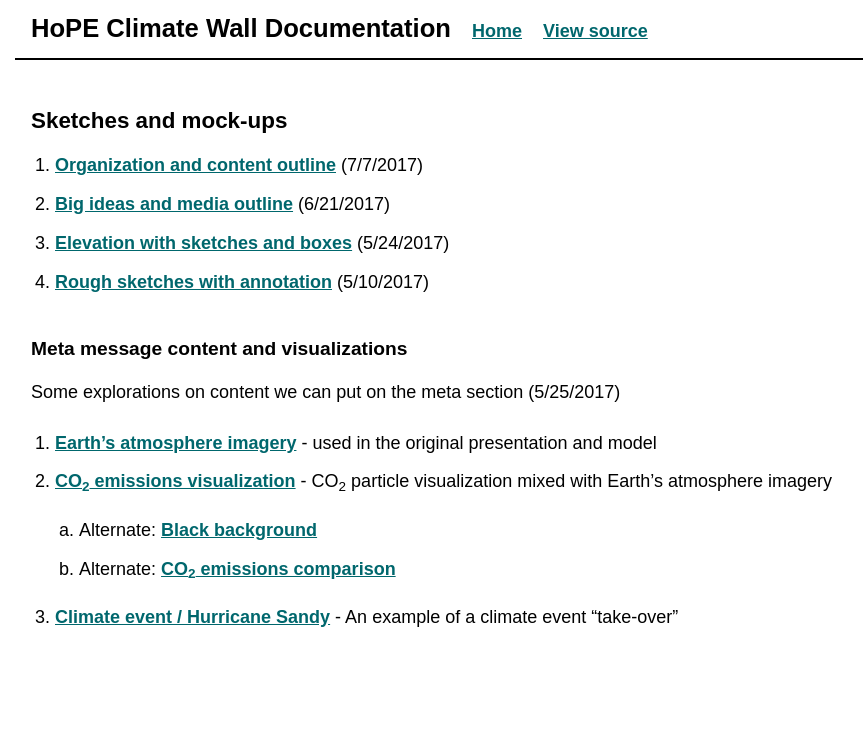
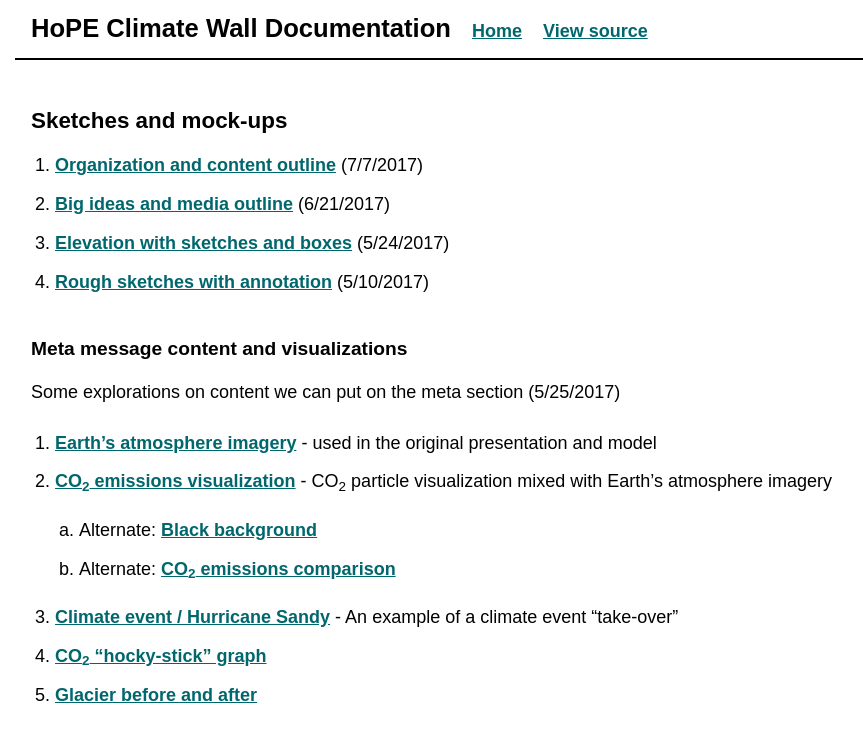
Before and after one commit to beefoo/climate-wall-docs, a Jekyll site: the page built from _design/sketches.md, in a window 1280 px wide. Shown: the top 742 px of the page, without its empty margins (155-1018 px from the left). Built offline with Jekyll 4.4.1, drawn with Linux system fonts in a browser that asks for light colours.

Commit message:
add meta mockups: co2 graph and glacier

```diff
--- a/_design/sketches.md
+++ b/_design/sketches.md
@@ -20,3 +20,5 @@ Some explorations on content we can put on the meta section (5/25/2017)
    1. Alternate: [Black background](https://s3.amazonaws.com/brianfoo-amnh/climateWallVideo_co2b_nobg.mp4)
    2. Alternate: [CO<sub>2</sub> emissions comparison](https://s3.amazonaws.com/brianfoo-amnh/climateWallVideo_co2-compare.mp4)
 3. [Climate event / Hurricane Sandy](https://s3.amazonaws.com/brianfoo-amnh/climateWallVideo_sandy.mp4) - An example of a climate event "take-over"
+4. [CO<sub>2</sub> "hocky-stick" graph](https://s3.amazonaws.com/brianfoo-amnh/climateWallVideo_co2_graph.mp4)
+5. [Glacier before and after](https://s3.amazonaws.com/brianfoo-amnh/climateWallVideo_glacier.mp4)
```
